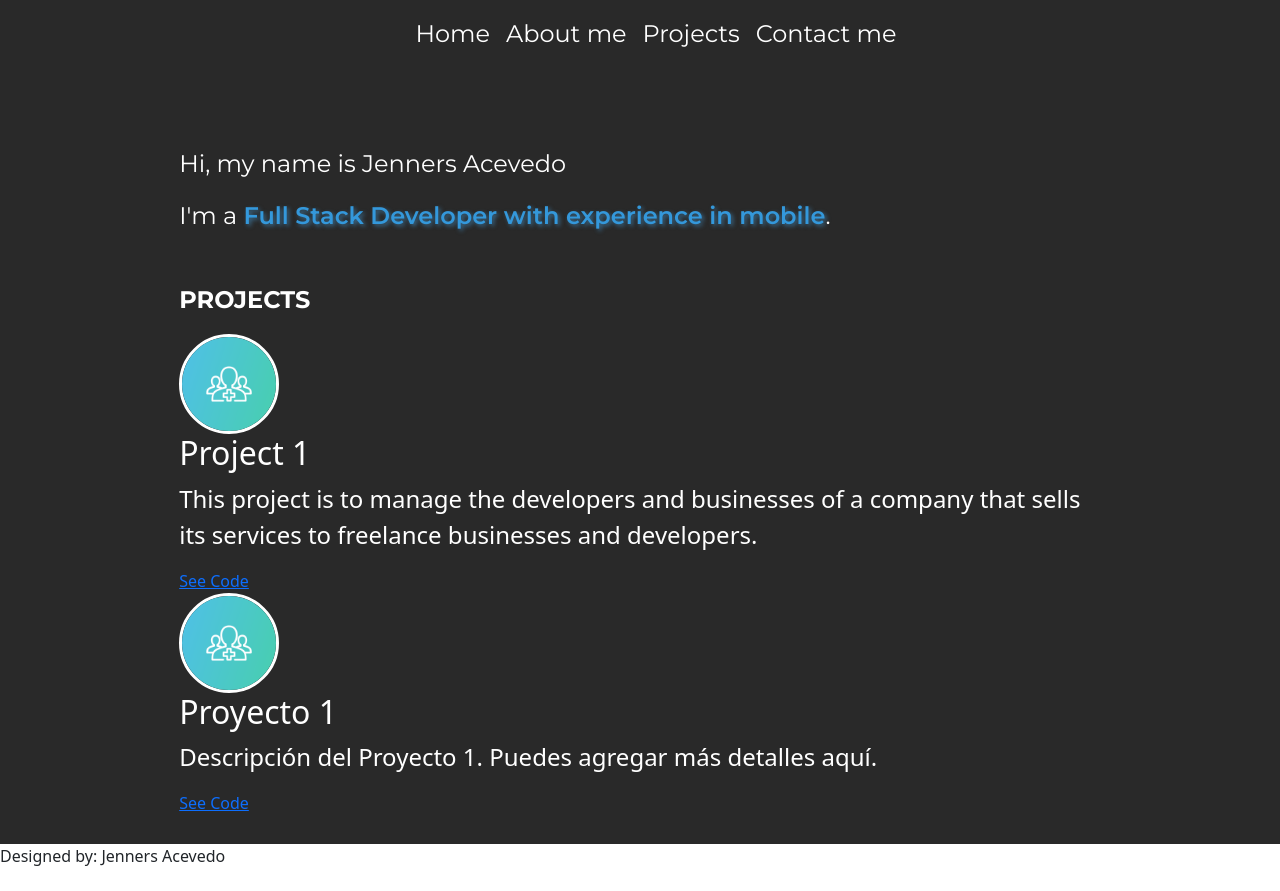
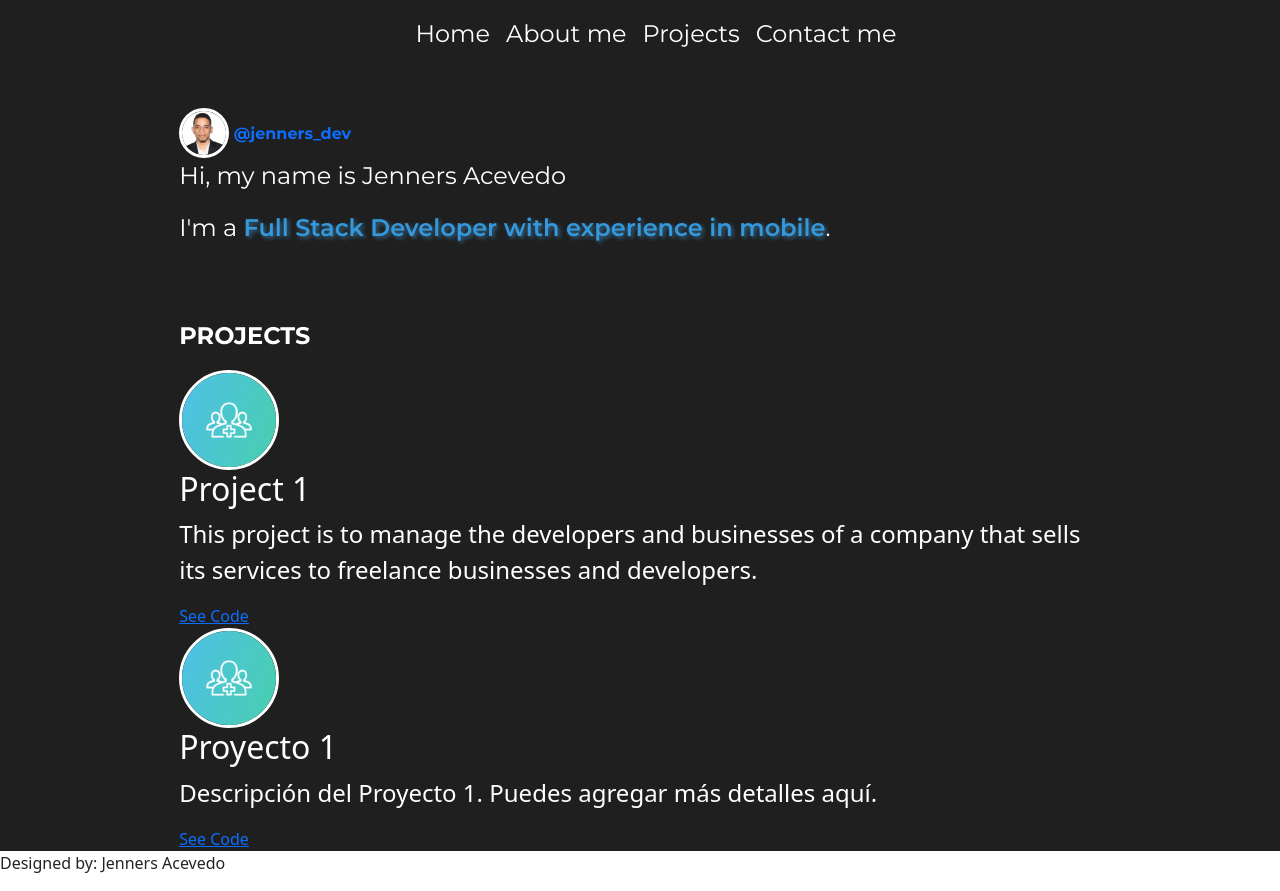
Before and after one commit to JennersAcevedo/portoflio, a Next.js app: page / in a window 1280 px wide. Built offline with nearby package versions, Linux system fonts and the light colour scheme.

Commit message:
update profile and linktree

```diff
--- a/app/page.js
+++ b/app/page.js
@@ -16,6 +16,14 @@ export default function Home() {
       <Navbar />
       <main className={styles.main}>
         <div className={styles.description}>
+        <Image
+              src="/profiles.jpg"
+              width={50}
+              height={50}
+              alt="Picture of the author"
+              style={imageStyle}
+            />
+            <span className={styles.social}><a href='https://linktr.ee/jenners_dev'> @jenners_dev</a> </span>
           <p>Hi, my name is Jenners Acevedo</p>
           <p>I'm a <span className={styles.role}>Full Stack Developer with experience in mobile</span>.</p>
         </div>
--- a/components/navbar.js
+++ b/components/navbar.js
@@ -1,9 +1,13 @@
 import Link from "next/link";
 import styles from "@/styles/navbar.module.css";
 import 'bootstrap/dist/css/bootstrap.css'
+import Image from "next/image";
 
 export default function Navbar() {
-
+  const imageStyle = {
+    borderRadius: '50%',
+    border: '3px solid #fff',
+  }
 
   return (
     <div
--- a/styles/home.module.css
+++ b/styles/home.module.css
@@ -5,9 +5,9 @@
     /* padding: 6rem;*/
     padding-left: 14vw;
     padding-right: 14vw;
-    padding-top: 8vw;
+    padding-top: 5vw;
     min-height: 100vh;
-    background-color: #292929;
+    background-color: #1f1f1f;
     color: white;
 }
 
@@ -30,7 +30,7 @@
     color: #3498db;
 }
 .tittle{
-    margin-top: 6vh;
+    margin-top: 9vh;
     font-weight: 700;
     font-family: "Montserrat", sans-serif;
     font-size: 3vh;
@@ -39,3 +39,12 @@
 .profile image{
     border-radius: 25px;
 }
+.social{
+    font-size: 2vh;
+    font-weight: 700;
+    font-family: "Montserrat", sans-serif;
+
+}
+.social a{
+    text-decoration: none;
+}
--- a/styles/navbar.module.css
+++ b/styles/navbar.module.css
@@ -10,7 +10,7 @@
   padding-top: 0.5vh;
 }
 .list{
-  background-color: #292929;
+  background-color: #1f1f1f;
   width: 100%;
   height: 5.5vh;
 }
```
Also changed, not shown: public/profiles.JPG (added).
